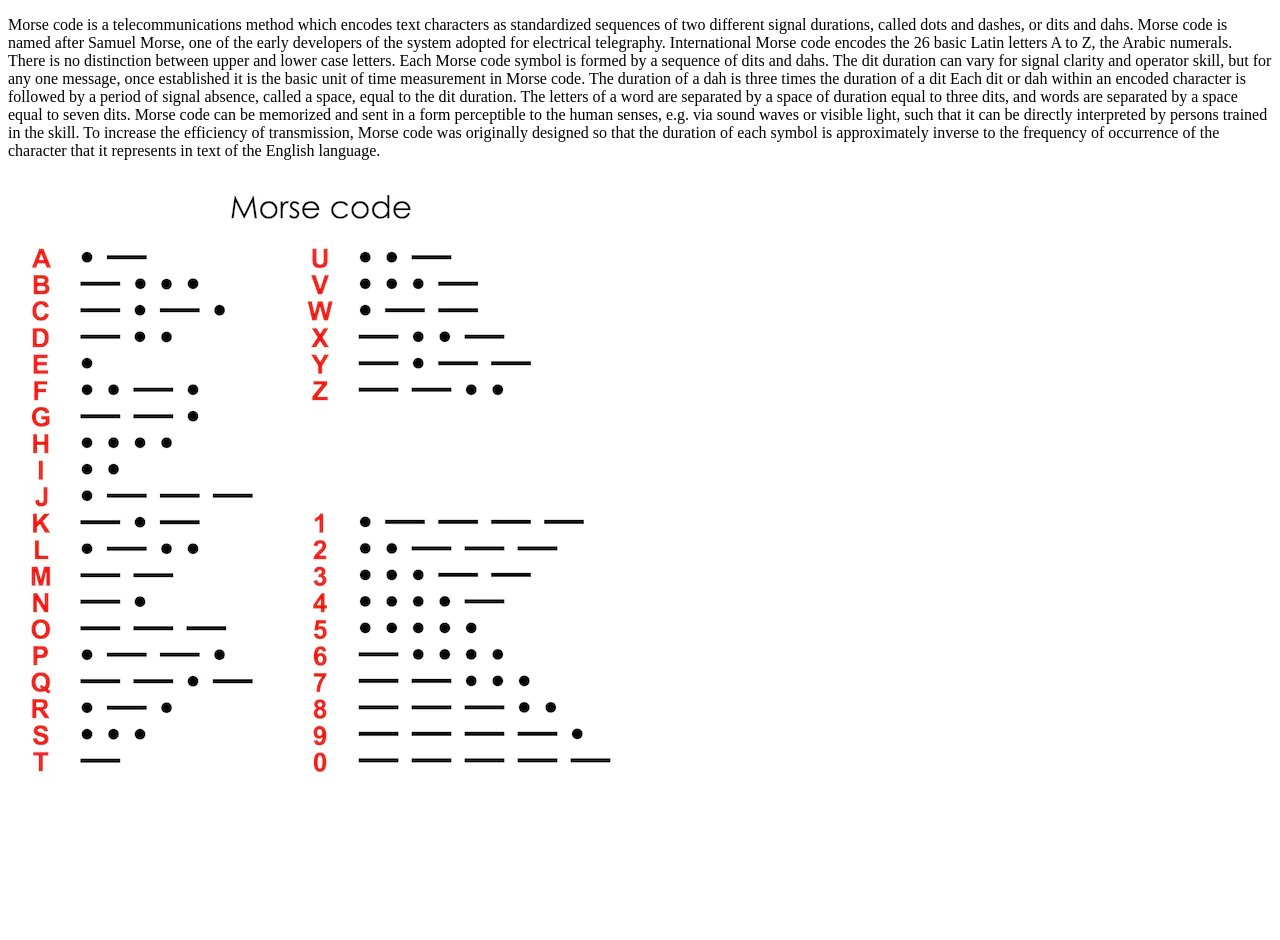
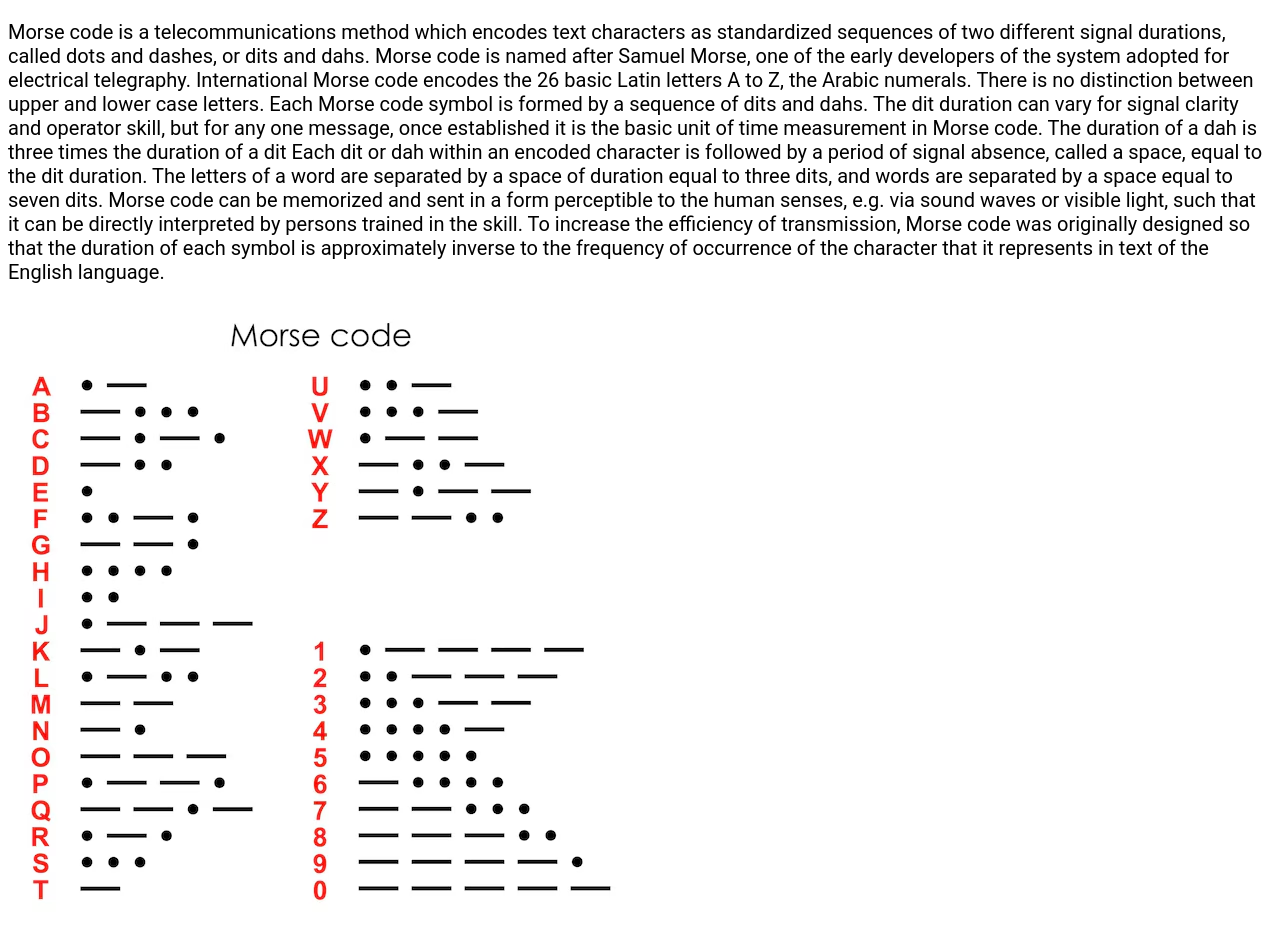
Before and after one commit to laasya-04/morse-cryptographer, a plain HTML site: page about.html in a window 1280 px wide. Before the commit the page ends 814 px from the top, so only its background shows below. Drawn offline with Linux system fonts and the light colour scheme.

Commit message:
Update about.html

```diff
--- a/about.html
+++ b/about.html
@@ -4,6 +4,10 @@
     <meta charset="UTF-8">
     <meta name="viewport" content="width=device-width, initial-scale=1.0">
     <title>About Morse Code</title>
+    <link rel="preconnect" href="https://fonts.googleapis.com">
+    <link rel="preconnect" href="https://fonts.gstatic.com" crossorigin>
+    <link href="https://fonts.googleapis.com/css2?family=Roboto+Flex:opsz,wght@8..144,100..1000&display=swap" rel="stylesheet">
+    <link rel="stylesheet" href="about.css">
 </head>
 <body>
     <p>
```
